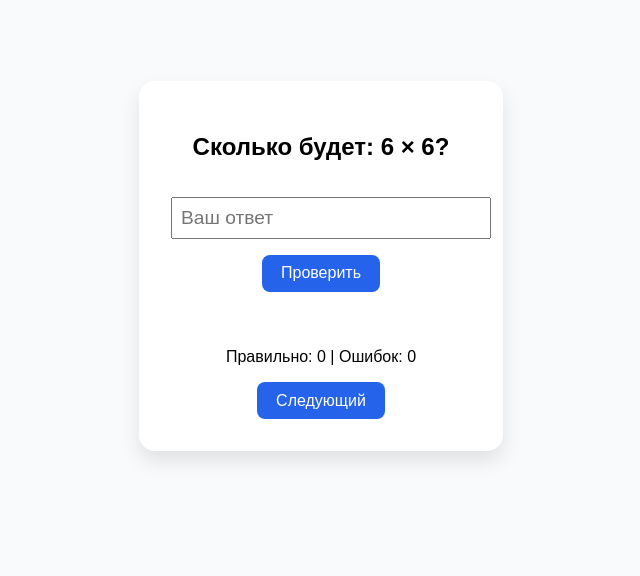
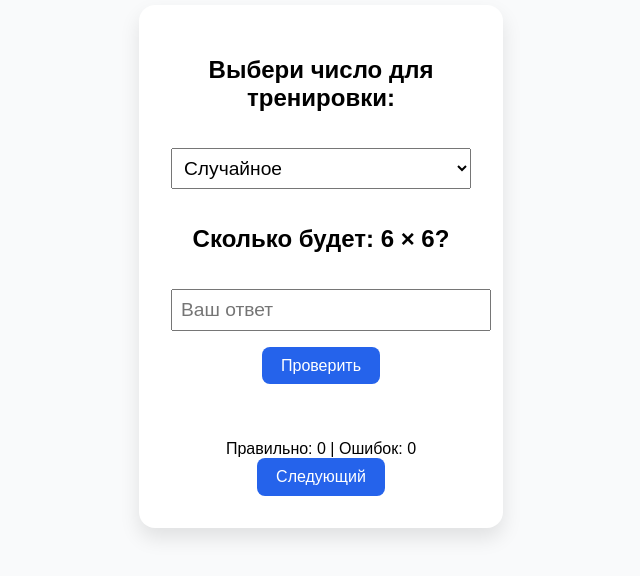
Before and after one commit to AleksandrB28/multiplication-trainer2, a plain HTML site: page index.html in a window 1280 px wide. Shown: the part 134-710 px from the top of the page, without its empty margins (319-959 px from the left). Drawn offline with Linux system fonts and the light colour scheme.

Commit message:
Update index.html

```diff
--- a/index.html
+++ b/index.html
@@ -26,7 +26,7 @@
       width: 100%;
     }
 
-    input {
+    input, select {
       padding: 0.5rem;
       font-size: 1.2rem;
       margin: 1rem 0;
@@ -52,15 +52,34 @@
       font-weight: bold;
       min-height: 1.5em;
     }
+
+    .score {
+      margin-top: 1rem;
+    }
   </style>
 </head>
 <body>
   <div class="card">
+    <h2>Выбери число для тренировки:</h2>
+    <select id="tableNumber" onchange="nextQuestion()">
+      <option value="">Случайное</option>
+      <!-- от 1 до 10 -->
+      <script>
+        for (let i = 1; i <= 10; i++) {
+          document.write(`<option value="${i}">${i}</option>`);
+        }
+      </script>
+    </select>
+
     <h2 id="question">Сколько будет: 3 × 7?</h2>
     <input type="number" id="answer" placeholder="Ваш ответ" />
     <button onclick="checkAnswer()">Проверить</button>
     <div class="feedback" id="feedback"></div>
-    <p>Правильно: <span id="correct">0</span> | Ошибок: <span id="wrong">0</span></p>
+
+    <div class="score">
+      Правильно: <span id="correct">0</span> | Ошибок: <span id="wrong">0</span>
+    </div>
+
     <button onclick="nextQuestion()">Следующий</button>
   </div>
 
@@ -74,8 +93,15 @@
     }
 
     function nextQuestion() {
-      a = randomInt(1, 10);
-      b = randomInt(1, 10);
+      const selected = document.getElementById("tableNumber").value;
+      if (selected) {
+        a = parseInt(selected);
+        b = randomInt(1, 10);
+      } else {
+        a = randomInt(1, 10);
+        b = randomInt(1, 10);
+      }
+
       document.getElementById("question").textContent = `Сколько будет: ${a} × ${b}?`;
       document.getElementById("answer").value = '';
       document.getElementById("feedback").textContent = '';
@@ -98,7 +124,7 @@
       }
     }
 
-    nextQuestion(); // генерация первого вопроса
+    nextQuestion(); // первый вопрос
   </script>
 </body>
 </html>
```
